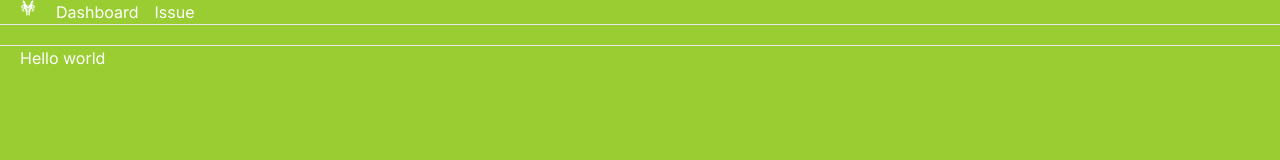
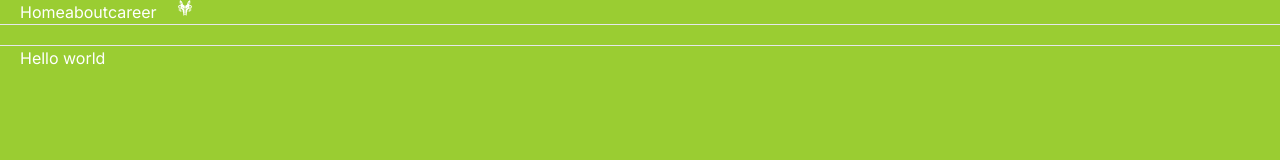
Before and after one commit to messfind/Next, a Next.js app in the folder beta/: page / in a window 1280 px wide. Shown: the top 160 px of the page. Built offline with nearby package versions, Linux system fonts and the light colour scheme.

Commit message:
Update NavBar.tsx

```diff
--- a/beta/app/NavBar.tsx
+++ b/beta/app/NavBar.tsx
@@ -1,19 +1,24 @@
 import React from 'react'
 import Link from "next/link"
 import { FaWolfPackBattalion } from "react-icons/fa";
+import Links from '@/components/navbar/lonks/Links';
+Links
 const NavBar = () => {
   return (
     <nav className='flex space-x-5 border-b px-5'>
 
+      <Links/>
           <Link href="/"><FaWolfPackBattalion/></Link>
-          <ul className='flex space-x-4 hover:text-red-950'>
-              <li>
-                  <Link href="/">Dashboard</Link>
-              </li>
-              <li>
-                  <Link href="/issue">Issue</Link>
-              </li>
-            </ul>
+          {/* <ul className='flex space-x-4 hover:text-red-950'> */}
+              {/* <li> */}
+                  {/* <Link href="/">Dashboard</Link> */}
+              {/* </li> */}
+              {/* <li> */}
+                  {/* <Link href="/issue">Issue</Link> */}
+              {/* </li> */}
+      {/* </ul> */}
+      {/* <Link href="/about">about</Link> */}
+      {/* <Link href="/about/career">about career</Link> */}
 
     </nav>
   )
```
